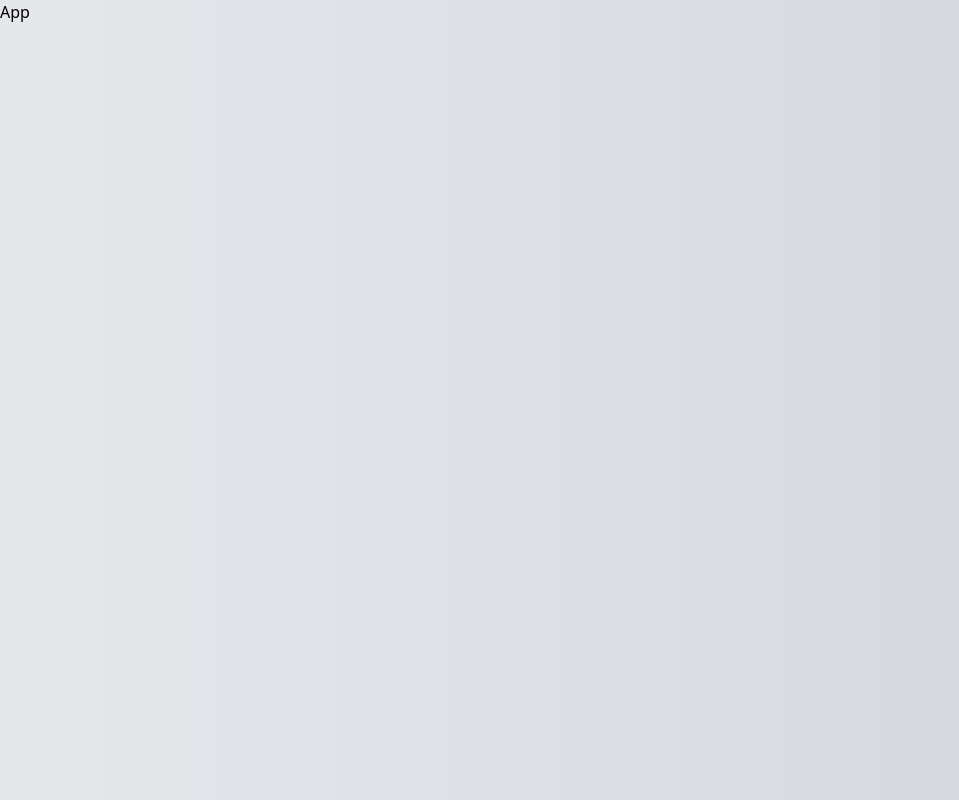
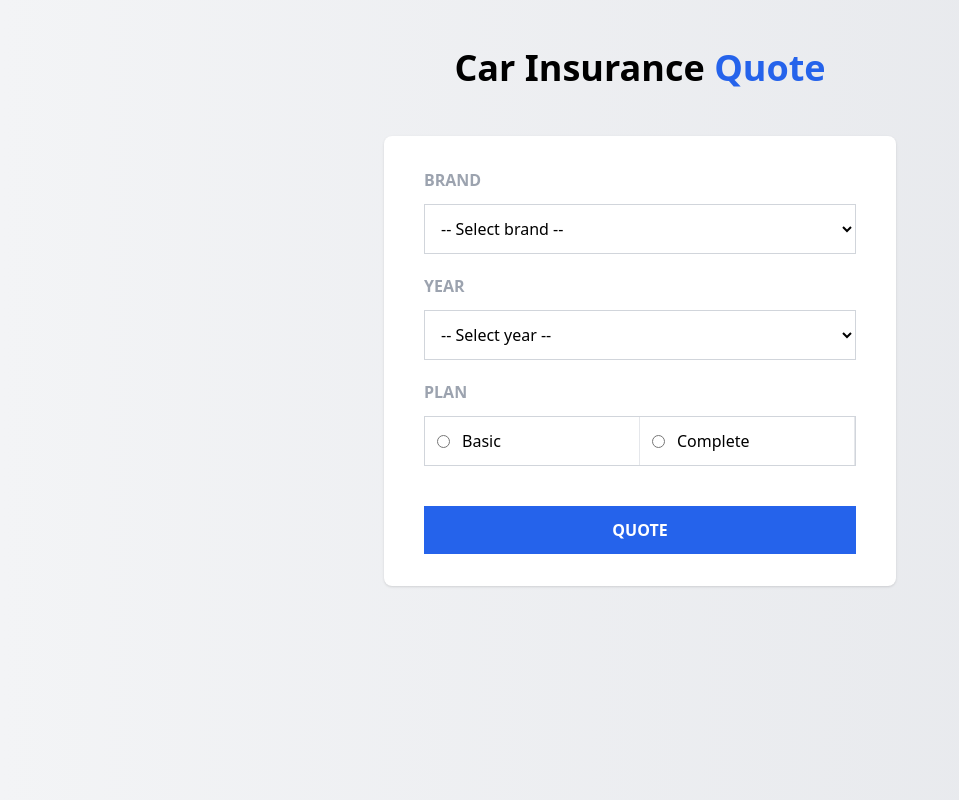
Before and after one commit to JacquelineFM/CarInsuranceQuote, a React (Vite) app: page / in a window 1280 px wide. Shown: the whole page, without its empty margins (0-959 px from the left). Built offline with nearby package versions, Linux system fonts and the light colour scheme.

Commit message:
feat: add quote form
add file with the design and structure of the form with
which the request for the quote will be sent, the
constant file with the available options of brands and
years to consult for the user and modification of the
styles in the file of the main index of the application

```diff
--- a/index.html
+++ b/index.html
@@ -6,7 +6,7 @@
     <meta name="viewport" content="width=device-width, initial-scale=1.0" />
     <title>Car Insurance Quote</title>
   </head>
-  <body class="bg-gradient-to-r from-gray-200 to-gray-300">
+  <body class="bg-gradient-to-r from-gray-100 to-gray-200">
     <div id="root"></div>
     <script type="module" src="/src/main.jsx"></script>
   </body>
--- a/src/App.jsx
+++ b/src/App.jsx
@@ -1,9 +1,7 @@
+import AppInsurance from "./components/AppInsurance";
+
 const App = () => {
-  return (
-    <div>
-      <h1>App</h1>
-    </div>
-  );
+  return <AppInsurance />;
 };
 
 export default App;
--- /dev/null
+++ b/src/components/AppInsurance.jsx
@@ -0,0 +1,20 @@
+import Form from "./Form";
+
+const AppInsurance = () => {
+  return (
+    <>
+      <header className="my-12">
+        <h1 className="text-center text-3xl font-extrabold text-black sm:text-4xl">
+          Car Insurance <span className="text-blue-600">Quote</span>
+        </h1>
+      </header>
+      <main className="bg-white rounded-lg shadow sm:w-2/5 md:w-4/5 lg:w-2/5 sm:mx-auto mx-6 sm:overflow-hidden">
+        <div className="px-4 py-8 sm:px-10">
+          <Form />
+        </div>
+      </main>
+    </>
+  );
+};
+
+export default AppInsurance;
--- /dev/null
+++ b/src/components/Form.jsx
@@ -0,0 +1,67 @@
+import { BRANDS, YEARS, PLANS } from "../constants";
+
+const Form = () => {
+  return (
+    <form>
+      <div className="mb-5">
+        <label className="block mb-3 font-bold text-gray-400 uppercase">
+          Brand
+        </label>
+        <select
+          name="brand"
+          className="block w-full p-3 bg-white border border-gray-300 focus:ring-blue-600 focus:ring-1 focus:border-blue-600"
+        >
+          <option value="">-- Select brand --</option>
+          {BRANDS.map((brand) => (
+            <option key={brand.id} value={brand.id}>
+              {brand.name}
+            </option>
+          ))}
+        </select>
+      </div>
+      <div className="my-5">
+        <label className="block mb-3 font-bold text-gray-400 uppercase">
+          Year
+        </label>
+        <select
+          name="year"
+          className="block w-full p-3 bg-white border border-gray-300 focus:ring-blue-600 focus:ring-1 focus:border-blue-600"
+        >
+          <option value="">-- Select year --</option>
+          {YEARS.map((year) => (
+            <option key={year} value={year}>
+              {year}
+            </option>
+          ))}
+        </select>
+      </div>
+      <div className="my-5">
+        <label className="block mb-3 font-bold text-gray-400 uppercase">
+          Plan
+        </label>
+        <ul className="items-center w-full bg-white border border-gray-300 sm:flex">
+          {PLANS.map((plan) => (
+            <li
+              key={plan.id}
+              className="w-full border-b border-gray-200 sm:border-b-0 sm:border-r"
+            >
+              <div className="flex items-center pl-3">
+                <input id={plan.id} type="radio" value={plan.id} name="plan" />
+                <label htmlFor={plan.id} className="p-3 w-full">
+                  {plan.name}
+                </label>
+              </div>
+            </li>
+          ))}
+        </ul>
+      </div>
+      <input
+        type="submit"
+        className="mt-5 p-3 uppercase font-bold w-full bg-blue-600 hover:bg-blue-700 transition-colors text-white cursor-pointer"
+        value="Quote"
+      />
+    </form>
+  );
+};
+
+export default Form;
--- /dev/null
+++ b/src/constants/index.js
@@ -0,0 +1,16 @@
+/* Getting the current year. */
+const YEARMAX = new Date().getFullYear();
+
+export const BRANDS = [
+  { id: 1, name: "European" },
+  { id: 2, name: "American" },
+  { id: 3, name: "Asian" },
+];
+
+/* Creating an array of 20 years starting from the current year. */
+export const YEARS = Array.from(new Array(20), (value, idx) => YEARMAX - idx);
+
+export const PLANS = [
+  { id: 1, name: "Basic" },
+  { id: 2, name: "Complete" },
+];
```
